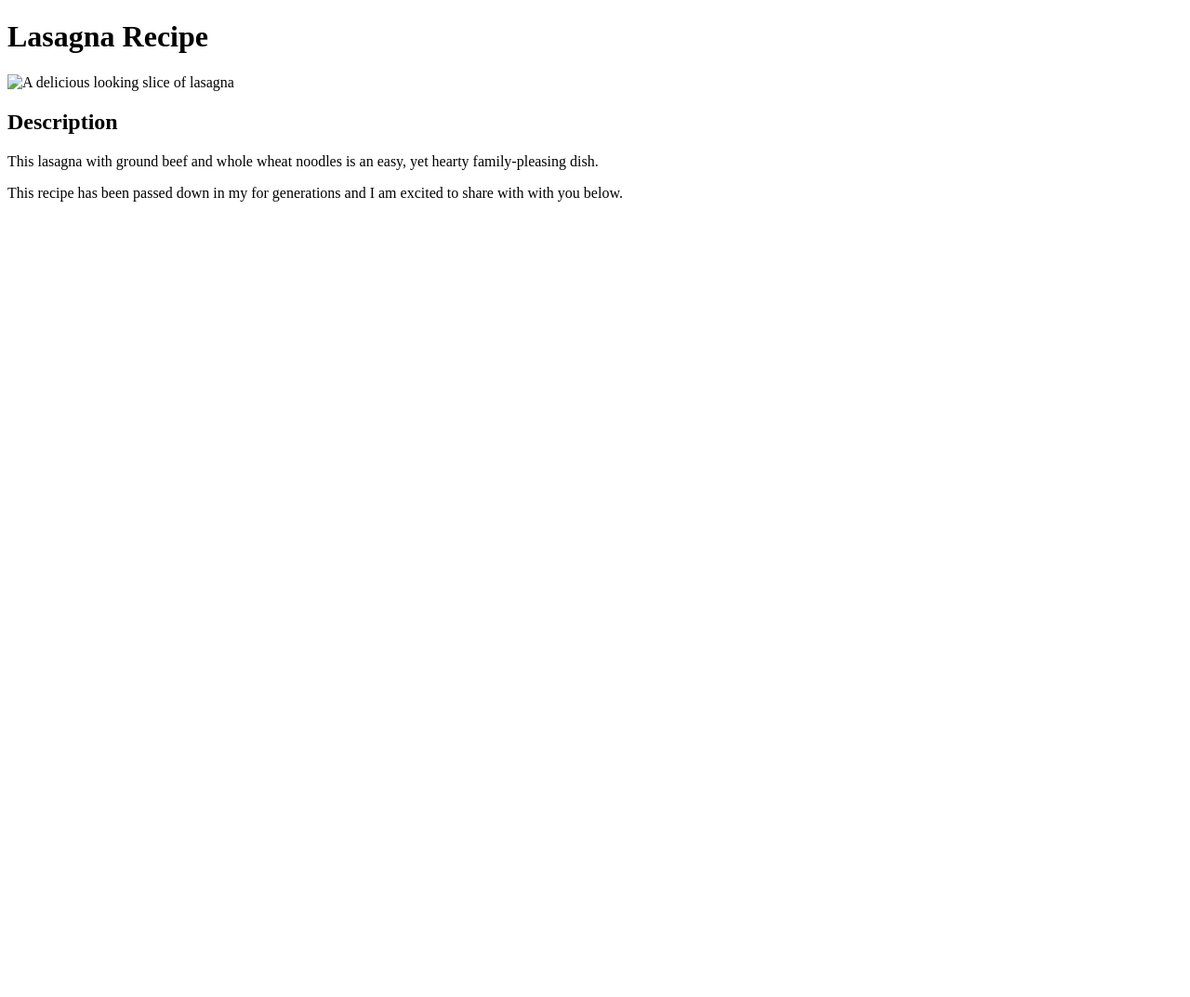
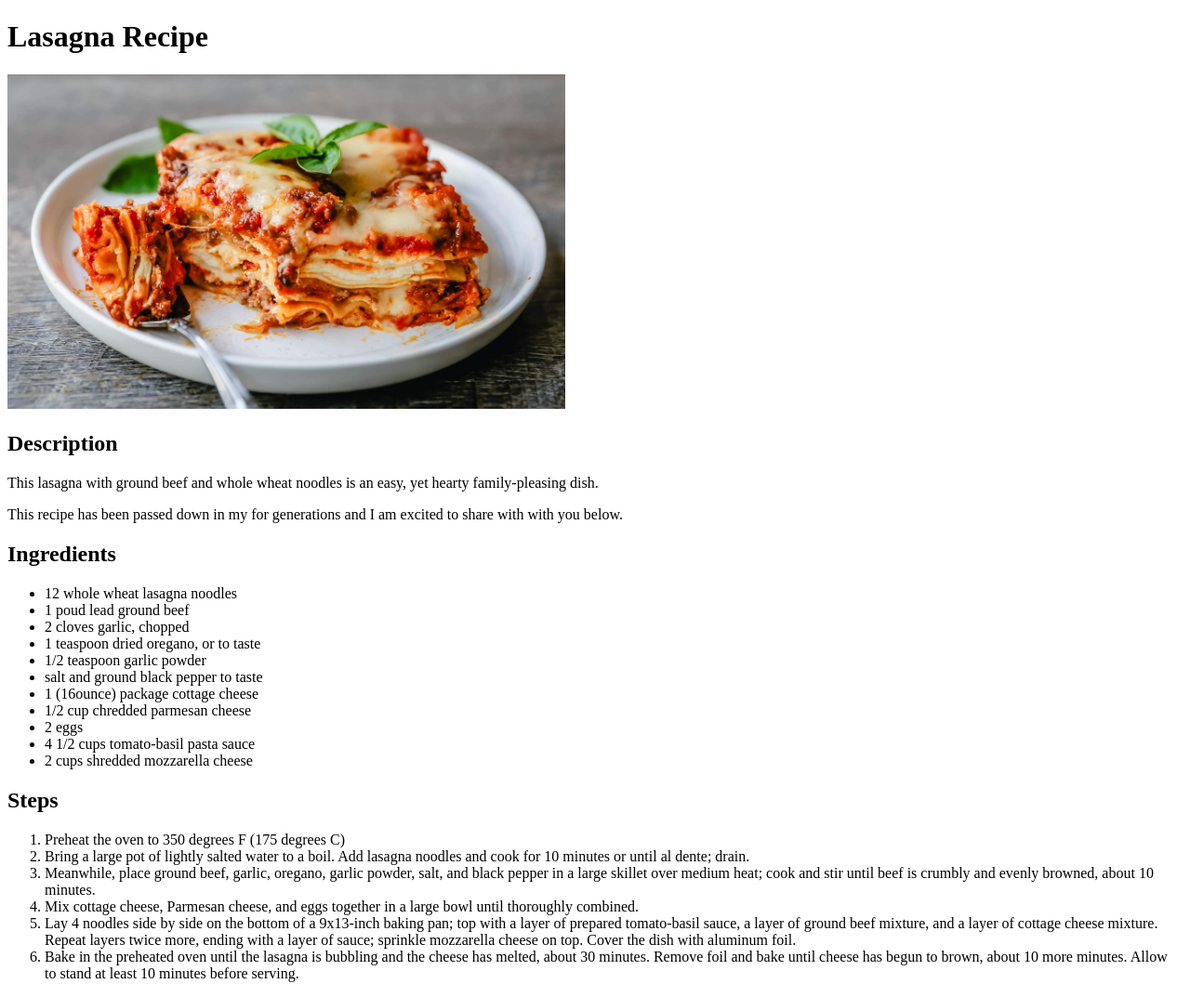
Before and after one commit to Dgunten/odin-recipes, a plain HTML site: page recipes/lasagna.html in a window 1280 px wide. Shown: the whole page at 93% size. Before the commit the page ends 800 px from the top, so only its background shows below. Drawn offline with Linux system fonts and the light colour scheme.

Commit message:
Add all the content to lasagna recipe page
I updated the lasagna recipe page with all of the ingredients and steps.
I update the index page with two new recipe options, will update the two placeholders
with new recipes in the next update.

	modified:   ../index.html
	modified:   lasagna.html

```diff
--- a/recipes/lasagna.html
+++ b/recipes/lasagna.html
@@ -9,7 +9,7 @@
 <body>
 
     <h1>Lasagna Recipe</h1>
-    <img src="images/classic-lasagna.jpg" alt="A delicious looking slice of lasagna" width="600 px">
+    <img src="../images/classic-lasagna.jpg" alt="A delicious looking slice of lasagna" width="600 px">
 
     <h2>Description</h2>
 
@@ -17,11 +17,28 @@
 
     <p>This recipe has been passed down in my for generations and I am excited to share with with you below.</p>
 
-
-
-
+    <h2>Ingredients</h2>
+    <ul>
+        <li>12 whole wheat lasagna noodles</li>
+        <li>1 poud lead ground beef</li>
+        <li>2 cloves garlic, chopped</li>
+        <li>1 teaspoon dried oregano, or to taste</li>
+        <li>1/2 teaspoon garlic powder</li>
+        <li>salt and ground black pepper to taste</li>
+        <li>1 (16ounce) package cottage cheese</li>
+        <li>1/2 cup chredded parmesan cheese</li>
+        <li> 2 eggs</li>
+        <li>4 1/2 cups tomato-basil pasta sauce</li>
+        <li>2 cups shredded mozzarella cheese</li>
+    </ul>
+    <h2>Steps</h2>
+    <ol>
+        <li>Preheat the oven to 350 degrees F (175 degrees C)</li>
+        <li>Bring a large pot of lightly salted water to a boil. Add lasagna noodles and cook for 10 minutes or until al dente; drain.</li>
+        <li>Meanwhile, place ground beef, garlic, oregano, garlic powder, salt, and black pepper in a large skillet over medium heat; cook and stir until beef is crumbly and evenly browned, about 10 minutes.</li>
+        <li>Mix cottage cheese, Parmesan cheese, and eggs together in a large bowl until thoroughly combined.</li>
+        <li>Lay 4 noodles side by side on the bottom of a 9x13-inch baking pan; top with a layer of prepared tomato-basil sauce, a layer of ground beef mixture, and a layer of cottage cheese mixture. Repeat layers twice more, ending with a layer of sauce; sprinkle mozzarella cheese on top. Cover the dish with aluminum foil.</li>
+        <li>Bake in the preheated oven until the lasagna is bubbling and the cheese has melted, about 30 minutes. Remove foil and bake until cheese has begun to brown, about 10 more minutes. Allow to stand at least 10 minutes before serving.</li>
+    </ol>
 </body>
-
-
-
 </html>
```
Also changed, not shown: index.html (+5 -5 lines).
